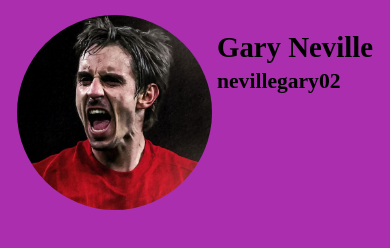
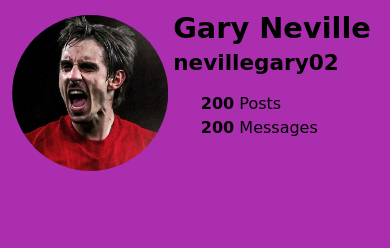
Before and after one commit to Lucifer39/Web-templates, a plain HTML site: page index.html in a window 390 px wide. Drawn offline with Linux system fonts and the light colour scheme.

Commit message:
Numbers Added

```diff
--- a/Profile_Dev/Style.css
+++ b/Profile_Dev/Style.css
@@ -24,13 +24,32 @@ body
     margin-top: -150px;
     padding-left: 5%;
     font-size: 200%;
+    font-family: cursive;
+}
+.Numbers
+{
+    margin-left: -25%;
+    padding-left: 0%;
+    padding-top: 10%;
+}
+.individual
+{
+    font-size: 200%;
+    font-family: cursive;
 }
 @media only screen and (max-width:600px)
 {
+    *
+    {
+        box-sizing: border-box;
+        margin: 0%;
+        padding: 0%;
+        margin-top: 5px;
+    }
     .profile
     {
-        margin-left: 0%;
-        width: 50%;
+        margin-left: -60px;
+        width: 40%;
         clip-path:circle();
     }
     .Name
@@ -38,5 +57,15 @@ body
         margin-bottom: -50px;
         padding-left: 5px;
         font-size: 90%;
+        font-family: cursive;
+    }
+    .Numbers
+    {
+        margin-left: -170px;
+    }
+    .individual
+    {
+        font-size: 100%;
+        font-family: cursive;
     }
 }
--- a/Style.css
+++ b/Style.css
@@ -24,13 +24,32 @@ body
     margin-top: -150px;
     padding-left: 5%;
     font-size: 200%;
+    font-family: cursive;
+}
+.Numbers
+{
+    margin-left: -25%;
+    padding-left: 0%;
+    padding-top: 10%;
+}
+.individual
+{
+    font-size: 200%;
+    font-family: cursive;
 }
 @media only screen and (max-width:600px)
 {
+    *
+    {
+        box-sizing: border-box;
+        margin: 0%;
+        padding: 0%;
+        margin-top: 5px;
+    }
     .profile
     {
-        margin-left: 0%;
-        width: 50%;
+        margin-left: -60px;
+        width: 40%;
         clip-path:circle();
     }
     .Name
@@ -38,5 +57,15 @@ body
         margin-bottom: -50px;
         padding-left: 5px;
         font-size: 90%;
+        font-family: cursive;
+    }
+    .Numbers
+    {
+        margin-left: -170px;
+    }
+    .individual
+    {
+        font-size: 100%;
+        font-family: cursive;
     }
 }
--- a/index.html
+++ b/index.html
@@ -17,5 +17,14 @@
             nevillegary02
         </h2>
     </div>
+    <br>
+    <div class="Numbers">
+        <div class="individual">
+            <b>200</b> Posts
+        </div>
+        <div class="individual">
+            <b>200</b> Messages
+        </div>
+    </div>
 </body>
 </html>
```
Also changed, not shown: Profile_Dev/index.html (+9 -0 lines).
